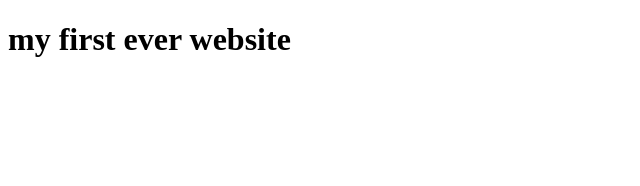
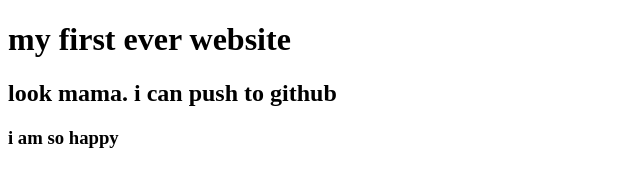
Before and after one commit to samiherobhai/My-first-website, a plain HTML site: page index.html in a window 1280 px wide. Shown: the whole page, without its empty margins (0-640 px from the left). Drawn offline with Linux system fonts and the light colour scheme.

Commit message:
learned github

```diff
--- a/index.html
+++ b/index.html
@@ -4,9 +4,11 @@
     <meta charset="UTF-8">
     <meta http-equiv="X-UA-Compatible" content="IE=edge">
     <meta name="viewport" content="width=, initial-scale=1.0">
-    <title>Home page</title>
+    <title>github work</title>
 </head>
 <body>
   <h1>my first ever website</h1>
+  <h2>look mama. i can push to github</h2>
+  <h3>i am so happy</h3>
 </body>
 </html>
```
